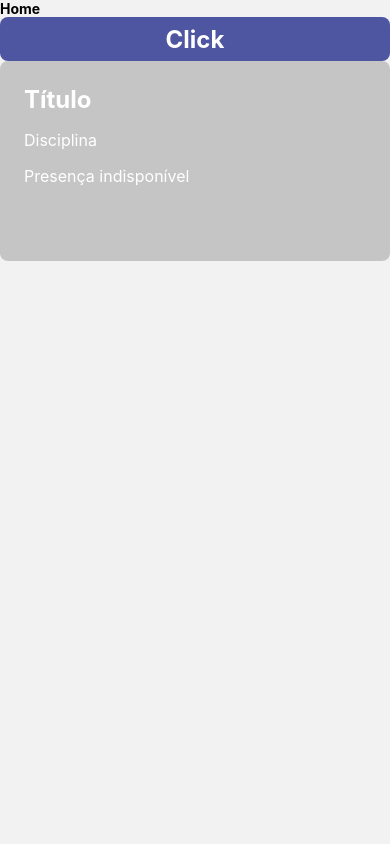
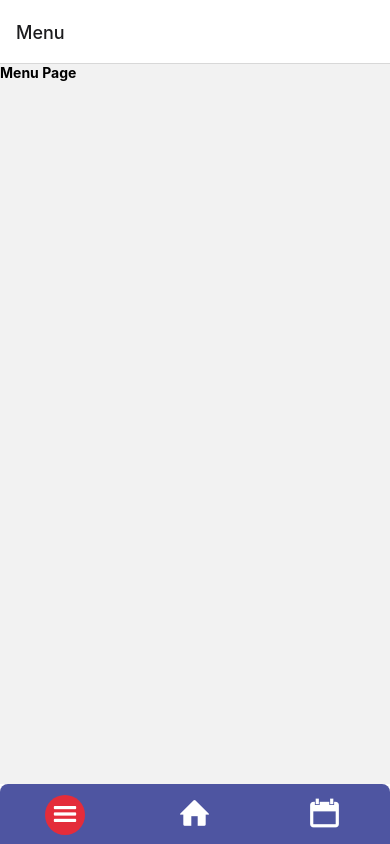
Before and after one commit to VictorASantana/cp-presenca-cursinho-hybrid, a React Native app in the folder cp-attendance-hybrid/: screen /Menu in a window 390 px wide. Built offline with nearby package versions, Linux system fonts and the light colour scheme.

Commit message:
feat: setting up bottomt tabs

```diff
--- a/cp-attendance-hybrid/package.json
+++ b/cp-attendance-hybrid/package.json
@@ -11,6 +11,7 @@
   "dependencies": {
     "@react-native-async-storage/async-storage": "1.23.1",
     "@react-native-picker/picker": "2.7.5",
+    "@react-navigation/bottom-tabs": "6.6.1",
     "@react-navigation/native": "6.1.17",
     "@react-navigation/native-stack": "6.9.26",
     "expo": "~51.0.28",
--- a/cp-attendance-hybrid/src/modules/home/home.tsx
+++ b/cp-attendance-hybrid/src/modules/home/home.page.tsx
@@ -1,10 +1,8 @@
 import { GlobalContainer, Title } from "assets/utils/global.style"
-
-import { ScreenProps } from '../../navigation/Routes';
 import { BaseButton } from "@src/components/button/base-button.component";
 import { ClassCard } from "@src/components/card/class-card/class-card.component";
 
-export const Home: React.FC<ScreenProps<'Home'>> = ({navigation, route}) => {
+export const Home: React.FC = () => {
   return (
     <GlobalContainer>
       <Title>{'Home'}</Title>
--- /dev/null
+++ b/cp-attendance-hybrid/src/modules/menu/menu.page.tsx
@@ -0,0 +1,7 @@
+import { Title } from "assets/utils/global.style";
+
+export const Menu: React.FC = () => {
+  return (
+    <Title>{'Menu Page'}</Title>
+  );
+};
--- /dev/null
+++ b/cp-attendance-hybrid/src/modules/schedule/schedule.page.tsx
@@ -0,0 +1,8 @@
+import { Title } from "assets/utils/global.style";
+import React from "react";
+
+export const Schedule: React.FC = () => {
+  return (
+    <Title>{'Schedule Page'}</Title>
+  );
+}
--- a/cp-attendance-hybrid/src/navigation/Routes.tsx
+++ b/cp-attendance-hybrid/src/navigation/Routes.tsx
@@ -1,30 +1,70 @@
 import {NavigationContainer} from '@react-navigation/native';
-import {
-  createNativeStackNavigator,
-  NativeStackScreenProps,
-} from '@react-navigation/native-stack';
-import { Home } from '@src/modules/home/home';
+import { createBottomTabNavigator } from '@react-navigation/bottom-tabs';
+import { Home } from '@src/modules/home/home.page';
+import { Theme } from 'assets/theme/theme';
+import { Menu } from '@src/modules/menu/menu.page';
+import { View } from 'react-native';
+import Icon from 'react-native-vector-icons/Entypo';
+import { Schedule } from '@src/modules/schedule/schedule.page';
 
 
-export type RootStackParamsList = {
-  Home?: undefined;
-};
 
-export type ScreenProps<T extends keyof RootStackParamsList> =
-  NativeStackScreenProps<RootStackParamsList, T>;
-
-const Stack = createNativeStackNavigator<RootStackParamsList>();
+const Tab = createBottomTabNavigator();
 
 export const Routes = () => {
 
   return (
     <NavigationContainer>
-      <Stack.Navigator
-        initialRouteName="Home"
-        screenOptions={{headerShown: false}}>
-          <Stack.Screen name='Home' component={Home}/>
-
-      </Stack.Navigator>
+      <Tab.Navigator
+        initialRouteName='Home'
+        screenOptions={() => ({
+          tabBarLabel: () => null,
+          tabBarStyle: {
+            backgroundColor: Theme.Colors.primary,
+            borderTopColor: 'transparent',
+            elevation: 0,
+            shadowOpacity: 0,
+            height: 60,
+            borderTopRightRadius: 8,
+            borderTopLeftRadius: 8,
+          },
+        })}
+      >
+        <Tab.Screen name='Menu' component={Menu} options={{
+          tabBarIcon: ({focused}) => {
+            return (
+              <View style={
+                focused ?
+                {alignItems: 'center', justifyContent: 'center', backgroundColor: Theme.Colors.secondary, borderRadius: 20, height: 40, width: 40} :
+                {alignItems: 'center', justifyContent: 'center'}}>
+                <Icon name='menu' size={32} color={Theme.Colors.white} style={{ margin: 2 }}/>
+              </View>
+            )
+          }
+        }}/>
+        <Tab.Screen name='Home' component={Home} options={{
+          tabBarIcon: ({focused}) => {
+            return (
+              <View style={focused ?
+                {alignItems: 'center', justifyContent: 'center', backgroundColor: Theme.Colors.secondary, borderRadius: 20, height: 40, width: 40} :
+                {alignItems: 'center', justifyContent: 'center'}}>
+                <Icon name='home' size={32} color={Theme.Colors.white} style={{ marginBottom: 2, marginRight: 1 }}/>
+              </View>
+            )
+          }
+        }}/>
+        <Tab.Screen name='Schedule' component={Schedule} options={{
+          tabBarIcon: ({focused}) => {
+            return (
+              <View style={focused ?
+                {alignItems: 'center', justifyContent: 'center', backgroundColor: Theme.Colors.secondary, borderRadius: 20, height: 40, width: 40} :
+                {alignItems: 'center', justifyContent: 'center'}}>
+                <Icon name='calendar' size={32} color={Theme.Colors.white} style={{ marginBottom: 2, marginRight: 1 }}/>
+              </View>
+            )
+          }
+        }}/>
+      </Tab.Navigator>
     </NavigationContainer>
   );
 };
```
Also changed, not shown: cp-attendance-hybrid/assets/icons/icons.tsx (added, +14 -0 lines), 1 other file (tests, documents, lock files or other folders).
